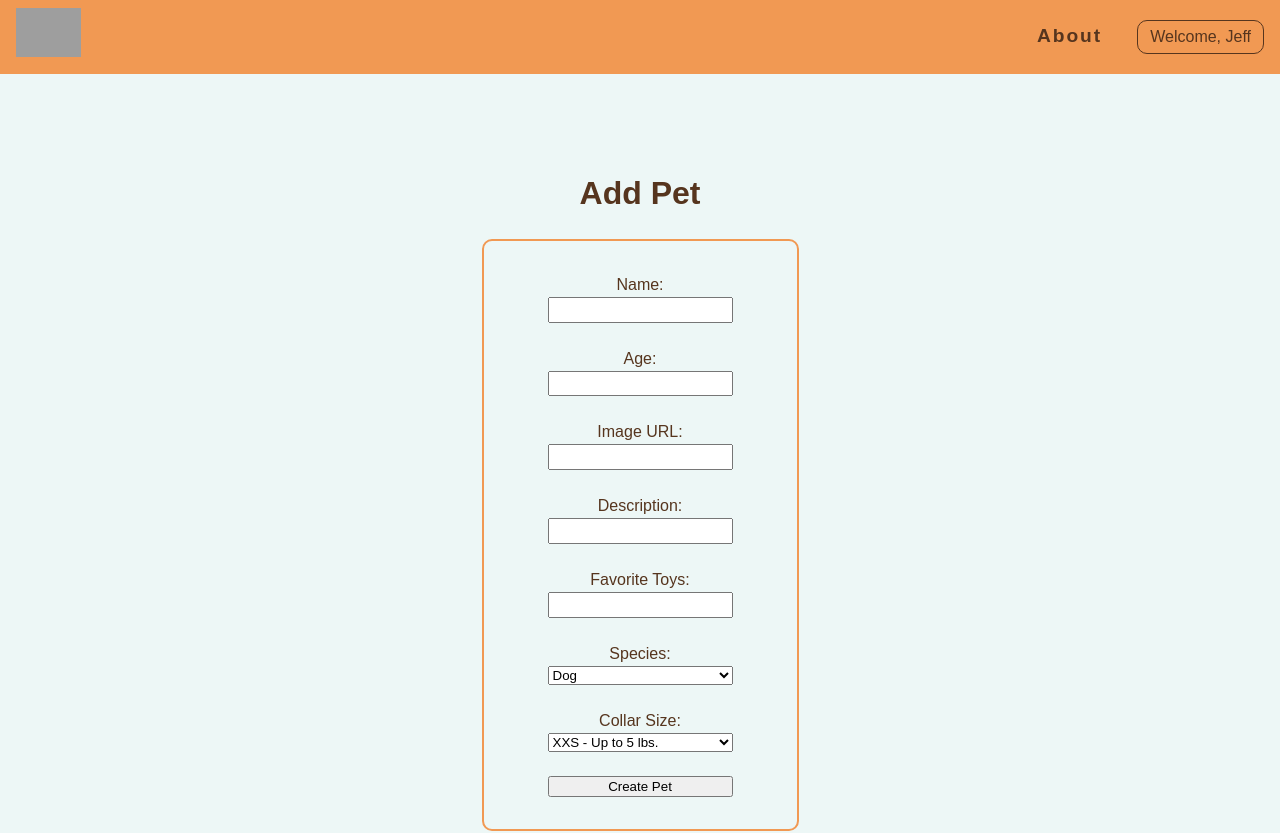
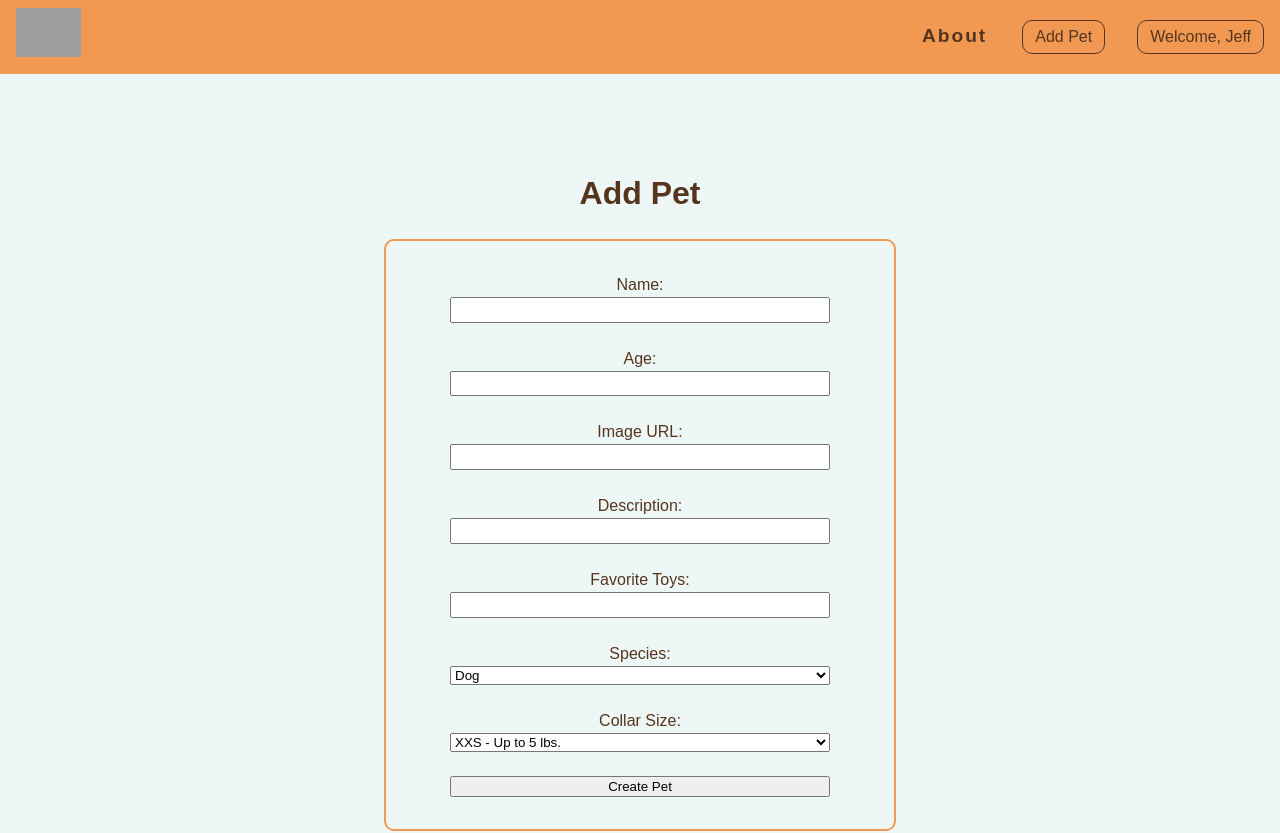
Before and after one commit to team-johnny-bravo/grace-adopter, a React app: page /addpet in a window 1280 px wide. Shown: the top 833 px of the page. Built offline with nearby package versions, Linux system fonts and the light colour scheme; no server answers; grey boxes are pictures that could not be loaded; a web font is replaced by a local one.

Commit message:
Fix add pet

```diff
--- a/less/form.less
+++ b/less/form.less
@@ -7,6 +7,7 @@ form {
   border-radius: 10px;
   display: flex;
   flex-direction: column;
+  min-width: 40vw;
 }
 
 .form-title {
--- a/public/styles.css
+++ b/public/styles.css
@@ -60,6 +60,7 @@ form {
   border-radius: 10px;
   display: flex;
   flex-direction: column;
+  min-width: 40vw;
 }
 .form-title {
   font-size: 2em;
--- a/src/components/general/NavBar.jsx
+++ b/src/components/general/NavBar.jsx
@@ -6,7 +6,7 @@ const NavBar = () => {
   const navigate = useNavigate();
   const user = {
     name: "Jeff",
-    isAdmin: false,
+    isAdmin: true,
   };
 
   return (
--- a/src/components/pets/AddPet.jsx
+++ b/src/components/pets/AddPet.jsx
@@ -1,71 +1,83 @@
-import React from 'react'
+import axios from "axios";
+import React from "react";
 // import { useDispatch } from 'react-redux';
-import { useState } from 'react';
-import { useNavigate } from 'react-router-dom';
+import { useState } from "react";
+import { useNavigate } from "react-router-dom";
 
 const AddPet = () => {
   // const dispatch = useDispatch();
   const navigate = useNavigate();
 
   let [form, setForm] = useState({
-        name: '',
-        age: '',
-        image:'',
-        description: '',
-        favoriteToys: '',
-        species: '',
-        collarSize: '',
-        status: '',
-        })
+    name: "",
+    age: 0,
+    image: null,
+    description: "",
+    favoriteToys: "",
+    species: null,
+    collarSize: null,
+  });
 
-    const handleChange = (prop) => (event) => {
+  const handleChange = (prop) => (e) => {
     setForm({
       ...form,
-            [prop]: event.target.value,
+      [prop]: e.target.value,
     });
   };
 
+  const handleCreate = async (e) => {
+    e.preventDefault();
+    await axios.post(`/api/pets/`, form);
+    navigate("/");
+  };
+
   return (
-    <div className='signupPage'>
+    <div className="signupPage">
       <h1>Add Pet</h1>
-        <form >
+      <form onSubmit={handleCreate}>
         <label htmlFor="name">Name:</label>
         <input
           name="name"
           value={form.name || ""}
           onChange={handleChange("name")}
-            /> <br/>
+        />{" "}
+        <br />
         <label htmlFor="age">Age:</label>
         <input
           name="age"
           value={form.age || ""}
           onChange={handleChange("age")}
-            /> <br/>
+        />{" "}
+        <br />
         <label htmlFor="image">Image URL:</label>
         <input
           name="image"
           value={form.image || ""}
           onChange={handleChange("image")}
-            /> <br/>
+        />{" "}
+        <br />
         <label htmlFor="description">Description:</label>
         <input
           name="description"
           value={form.description || ""}
           onChange={handleChange("description")}
-            /> <br/>
+        />{" "}
+        <br />
         <label htmlFor="favoriteToys">Favorite Toys:</label>
         <input
           name="favoriteToys"
           value={form.favoriteToys || ""}
           onChange={handleChange("favoriteToys")}
-            /> <br/>
+        />{" "}
+        <br />
         <label htmlFor="species">Species:</label>
         <select name="species" id={form.species}>
           <option value="dog">Dog</option>
           <option value="cat">Cat</option>
           <option value="bird">Bird</option>
           <option value="other">Other</option>
-            </select><br/>
+        </select>
+        <br />
         <label htmlFor="collarSize">Collar Size:</label>
         <select name="collarSize" id={form.collarSize}>
           <option value="xxs">XXS - Up to 5 lbs.</option>
@@ -74,11 +86,12 @@ const AddPet = () => {
           <option value="m">M - Up to 55 lbs.</option>
           <option value="l">L - Up to 75 lbs.</option>
           <option value="xl">XL - 75+ lbs.</option>
-            </select><br/>
+        </select>
+        <br />
         <input type="submit" value={"Create Pet"} />
       </form>
     </div>
-  )
-}
+  );
+};
 
-export default AddPet
+export default AddPet;
```
Lines whose indentation alone changed are shown as unchanged.
